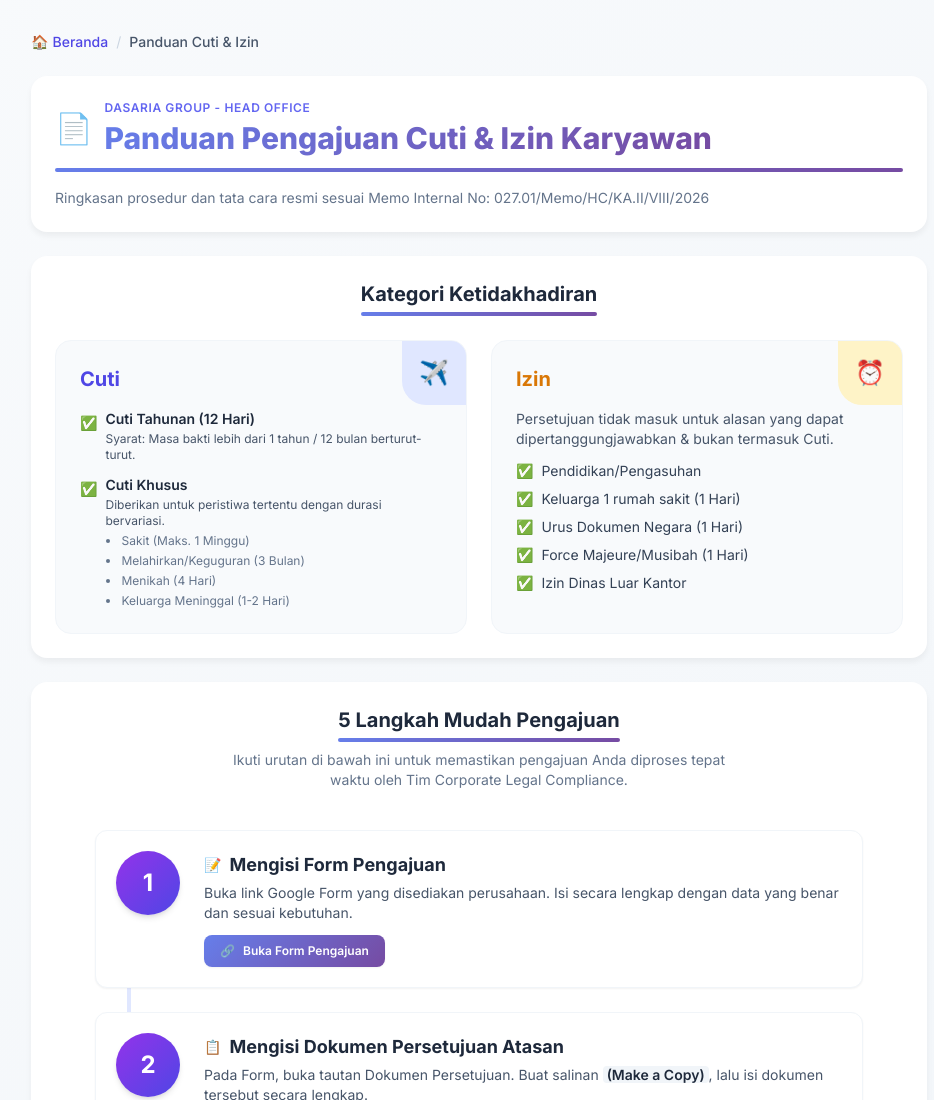
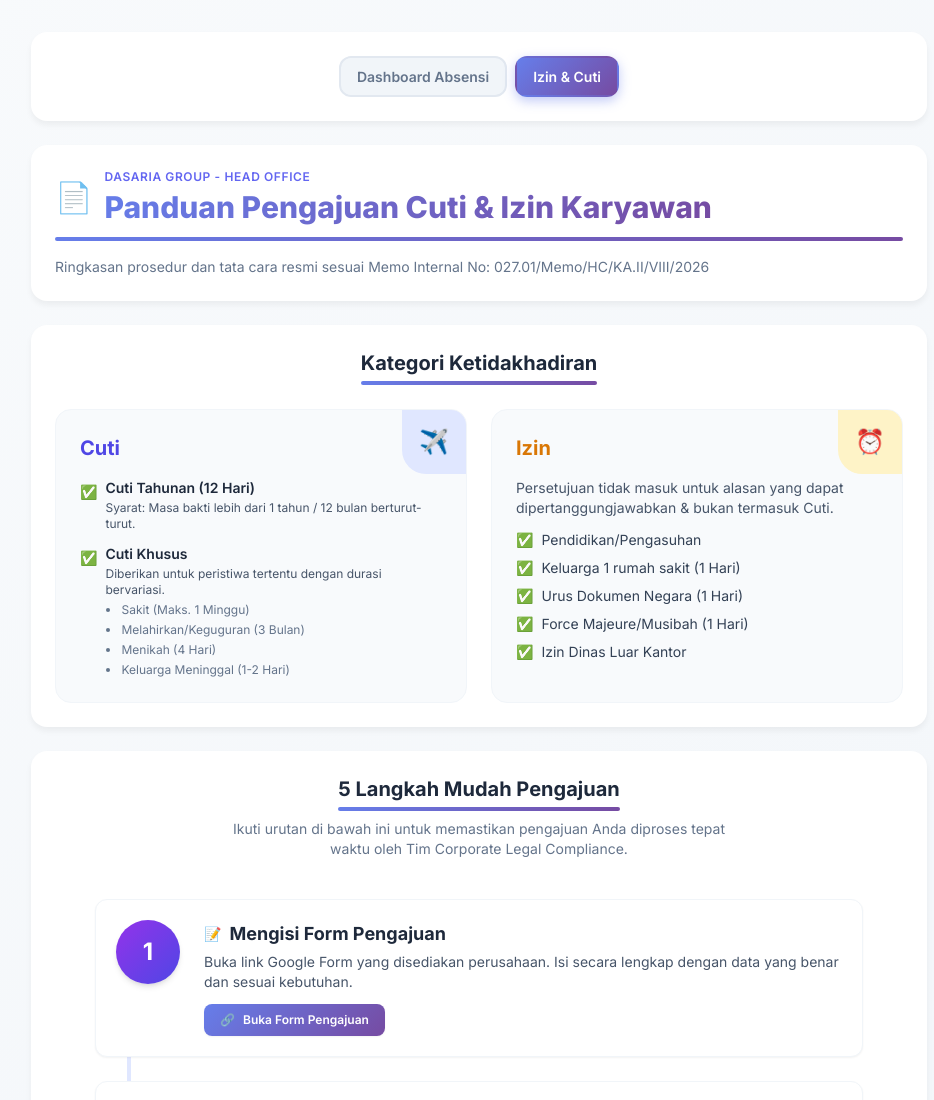
Before and after one commit to ybwhocodes/jadwal-libur-dasaria-busdevgov-coresystem, a plain HTML site: page cuti-izin.html in a window 1280 px wide. Shown: the top 1100 px of the page, without its empty margins (161-1095 px from the left). Drawn offline with nearby package versions, Linux system fonts and the light colour scheme.

Commit message:
fix: tambahkan CSS nav-link di cuti-izin.html & sesuaikan active state

```diff
--- a/cuti-izin.html
+++ b/cuti-izin.html
@@ -57,6 +57,31 @@
         }
         .fade-in { animation: fadeIn 0.5s ease-out; }
 
+        /* Top navigation menu */
+        .nav-link {
+            padding: 0.5rem 1rem;
+            font-size: 0.875rem;
+            font-weight: 600;
+            border-radius: 0.75rem;
+            transition: all 0.2s ease;
+            cursor: pointer;
+            text-decoration: none;
+            border: 2px solid #e2e8f0;
+            background: #f1f5f9;
+            color: #64748b;
+        }
+        .nav-link:hover {
+            transform: translateY(-1px);
+            background: #e2e8f0;
+            color: #334155;
+        }
+        .nav-link.active {
+            background: linear-gradient(135deg, #667eea 0%, #764ba2 100%);
+            color: white;
+            border-color: transparent;
+            box-shadow: 0 4px 12px rgba(102,126,234,0.4);
+        }
+
         .step-card:hover {
             transform: translateY(-2px);
             box-shadow: 0 10px 15px -3px rgba(0, 0, 0, 0.1), 0 4px 6px -2px rgba(0, 0, 0, 0.05);
@@ -74,13 +99,14 @@
     <main class="max-w-4xl mx-auto fade-in space-y-6">
 
         <!-- Breadcrumb -->
-        <nav class="flex items-center gap-2 text-sm text-slate-500">
-            <a href="index.html" class="flex items-center gap-1 text-indigo-600 hover:text-indigo-800 font-medium transition-colors">
-                <span>🏠</span> Beranda
-            </a>
-            <span class="text-slate-300">/</span>
-            <span class="text-slate-600 font-medium">Panduan Cuti & Izin</span>
-        </nav>
+       <nav class="card mb-6 fade-in">
+        <div class="flex flex-wrap items-center justify-center gap-4 text-center">
+          <div class="flex flex-wrap items-center justify-center gap-2">
+            <a href="index.html" class="nav-link">Dashboard Absensi</a>
+            <a href="cuti-izin.html" class="nav-link active">Izin & Cuti</a>
+          </div>
+        </div>
+      </nav>
 
         <!-- Header Section -->
         <div class="card overflow-hidden">
```
